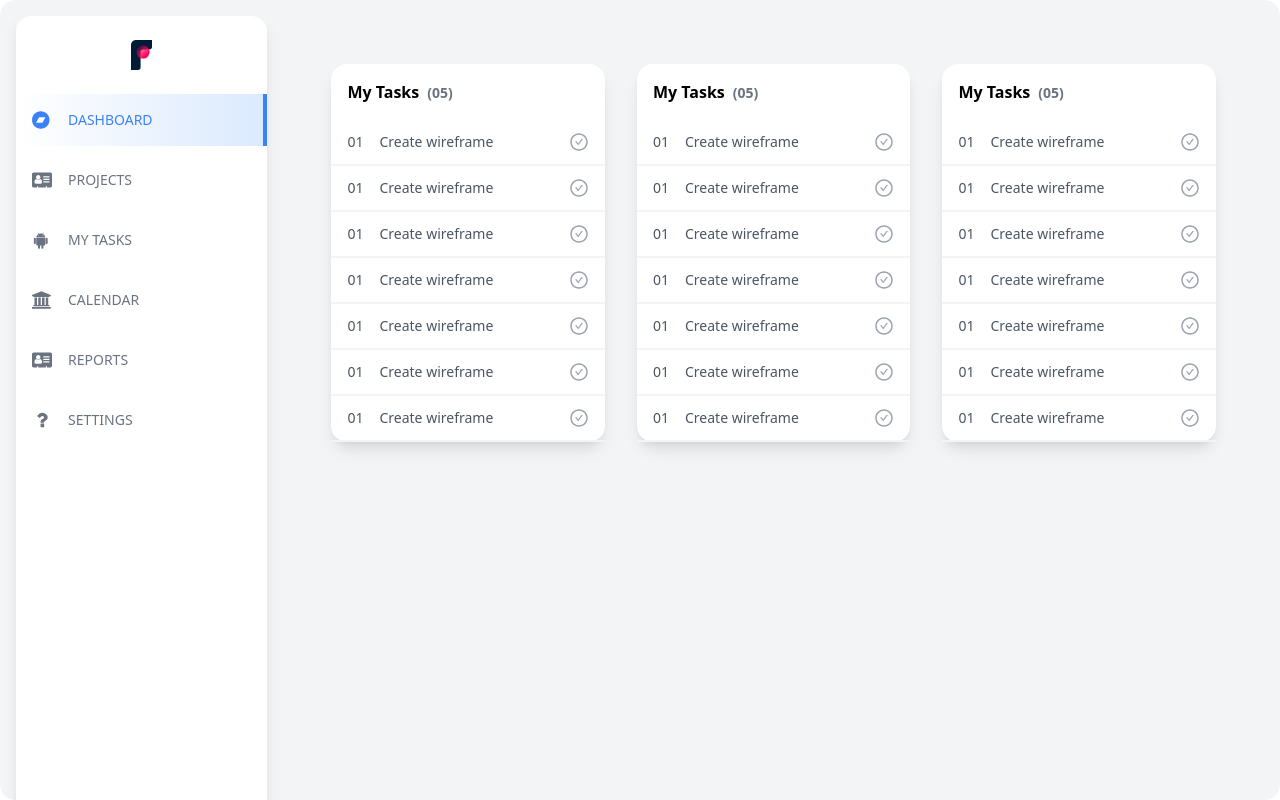
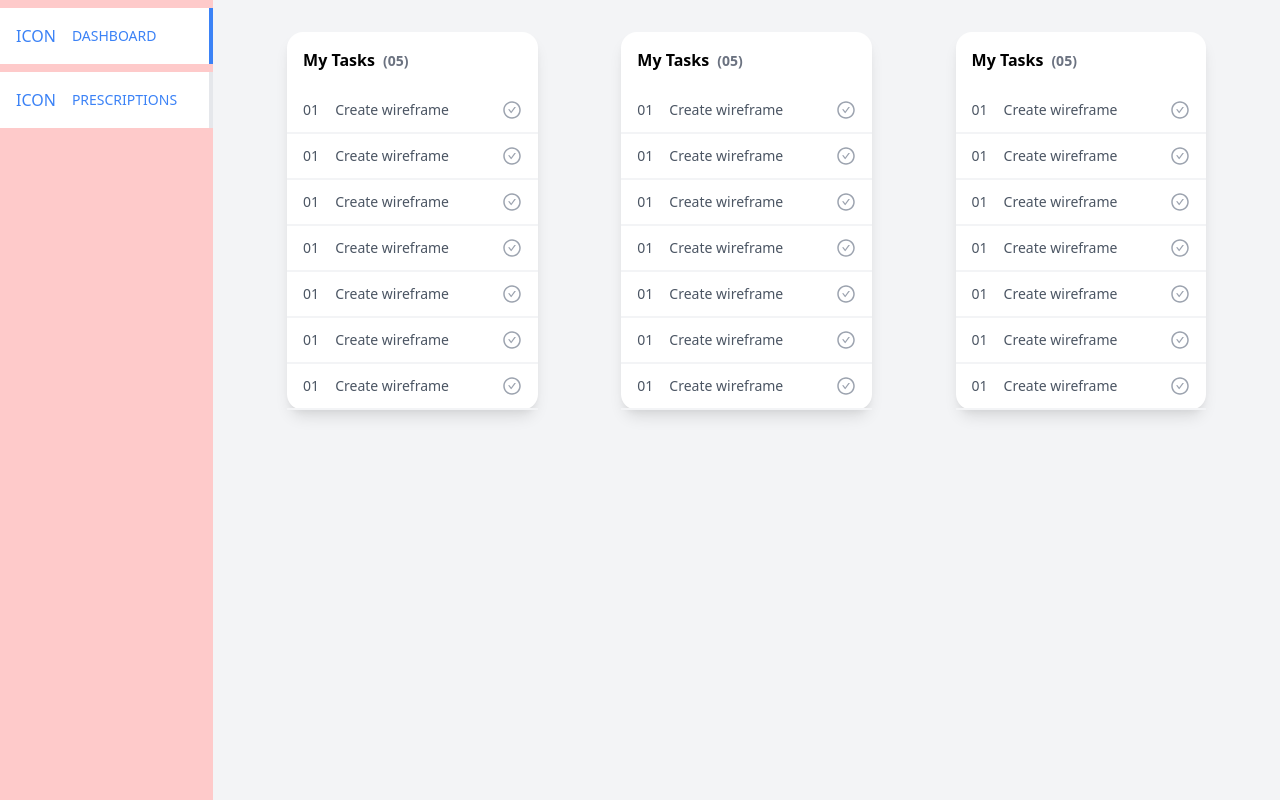
Before and after one commit to dmensah1/Dr.-Screen-Virtual-Doctor-App-, a React (Create React App) app in the folder frontend/: page / in a window 1280 px wide. Built offline with nearby package versions, Linux system fonts and the light colour scheme.

Commit message:
Made containers for patient

```diff
--- a/frontend/src/components/ColumnContainer/ColumnContainer.tsx
+++ b/frontend/src/components/ColumnContainer/ColumnContainer.tsx
@@ -3,7 +3,7 @@ import ColumnItems from "./ColumnItems";
 
 const ColumnContainer = () => {
   return (
-    <div className="shadow-lg rounded-2xl bg-white dark:bg-gray-700 w-full md:w-4/12 m-4 ">
+    <div className="shadow-lg rounded-2xl bg-white dark:bg-gray-700 w-full md:w-3/12">
       <p className="font-bold text-md p-4 text-black dark:text-white">
         My Tasks
         <span className="text-sm text-gray-500 dark:text-gray-300 dark:text-white ml-2">
--- /dev/null
+++ b/frontend/src/components/Sidebar/Sidebar.tsx
@@ -0,0 +1,36 @@
+const Sidebar = () => {
+  return (
+    <>
+      <nav className="bg-red-200 w-2/12 h-screen justify-between flex flex-col">
+        <div>
+          <a
+            className="w-full font-thin uppercase text-blue-500 flex items-center p-4 my-2 justify-start bg-white border-r-4 border-blue-500"
+            href="#"
+          >
+            <span className="text-left">ICON</span>
+            <span className="mx-4 text-sm font-normal">Dashboard</span>
+          </a>
+          <a
+            className="w-full font-thin uppercase text-blue-500 flex items-center p-4 my-2 justify-start bg-white border-r-4"
+            href="#"
+          >
+            <span className="text-left">ICON</span>
+            <span className="mx-4 text-sm font-normal">Prescriptions</span>
+          </a>
+        </div>
+        {/* <div>Hello</div>
+        <div>
+          <ul>
+            <li>
+              <div>hi</div>
+            </li>
+          </ul>
+        </div>
+        <div>Hello</div> */}
+      </nav>
+
+    </>
+  )
+}
+
+export default Sidebar;
--- a/frontend/src/pages/Home.tsx
+++ b/frontend/src/pages/Home.tsx
@@ -1,10 +1,35 @@
 import ColumnContainer from "../components/ColumnContainer/ColumnContainer";
+import Sidebar from "../components/Sidebar/Sidebar"
+import { useUser } from "../contexts/UserProvider";
 
 const Home = () => {
+  const { userDetails } = useUser();
+
   return (
-    <main className="bg-gray-100 dark:bg-gray-800 rounded-2xl relative h-screen overflow-hidden relative">
-      <div className="flex items-start justify-between">
-        <div className="h-screen hidden lg:block my-4 ml-4 shadow-lg relative w-80">
+    <main className="flex">
+      <Sidebar />
+
+      <div className="bg-gray-100 w-10/12">
+        <div className="flex flex-col md:flex-row p-8 justify-around">
+          <ColumnContainer />
+          <ColumnContainer />
+          <ColumnContainer />
+        </div>
+        {/* <div className="flex flex-col w-full md:p-4 md:space-y-4">
+
+        </div> */}
+      </div>
+      {/* <div className="bg-green-200">Hello {userDetails.fullName}</div>
+      <div className="flex flex-col w-full md:p-4 md:space-y-4 bg-red-200">
+        <div className="flex flex-col md:flex-row p-8 bg-green-200">
+          <ColumnContainer />
+          <ColumnContainer />
+          <ColumnContainer />
+        </div>
+      </div> */}
+
+      {/* <div className="flex items-start justify-between"> */}
+      {/* <div className="h-screen hidden lg:block my-4 ml-4 shadow-lg relative w-80">
           <div className="bg-white h-full rounded-2xl dark:bg-gray-700">
             <div className="flex items-center justify-center pt-6">
               <svg
@@ -165,15 +190,19 @@ const Home = () => {
               </div>
             </nav>
           </div>
-        </div>
-        <div className="flex flex-col w-full pl-0 md:p-4 md:space-y-4">
-          <div className="flex flex-col md:flex-row p-8">
-            <ColumnContainer />
-            <ColumnContainer />
-            <ColumnContainer />
+        </div> */}
+      {/* <div className="flex flex-col">
+          <div className="bg-green-200">Hello {userDetails.fullName}</div>
+
+          <div className="flex flex-col w-full md:p-4 md:space-y-4 bg-red-200">
+            <div className="flex flex-col md:flex-row p-8 bg-green-200">
+              <ColumnContainer />
+              <ColumnContainer />
+              <ColumnContainer />
+            </div>
           </div>
         </div>
-      </div>
+      </div> */}
     </main>
   );
 };
--- a/frontend/src/pages/auth/Login.tsx
+++ b/frontend/src/pages/auth/Login.tsx
@@ -40,6 +40,7 @@ const Login = () => {
 
     if (token) {
       const user: User = await getUser(userID);
+      console.log(user)
 
       // set local storage
       setUserDetails({
```
